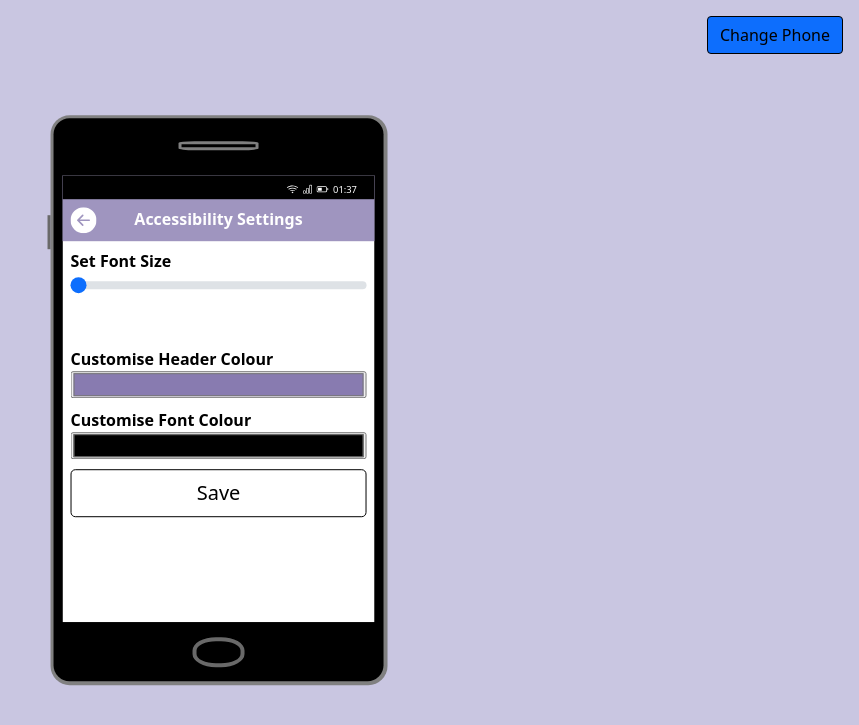
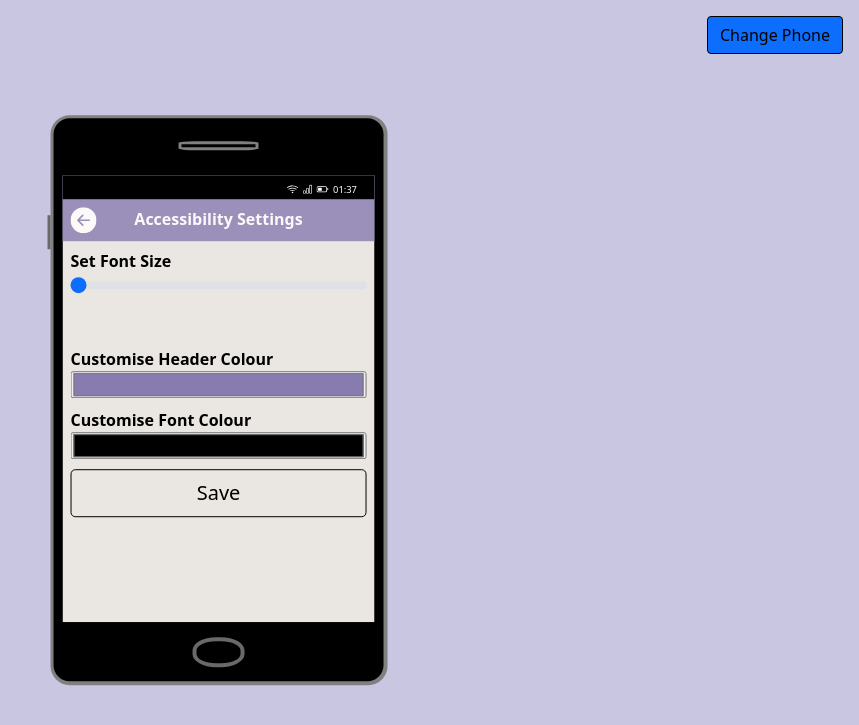
Before and after one commit to owen-master/Appsistant, a Laravel app: page /settings in a window 1280 px wide. Shown: the top 725 px of the page, without its empty margins (421-1280 px from the left). Run offline with Laravel 8, Linux system fonts and the light colour scheme.

Commit message:
Background colour change for android.

```diff
--- a/src/resources/views/base.blade.php
+++ b/src/resources/views/base.blade.php
@@ -227,7 +227,7 @@
     <div class="android-details"></div>
     <div class="android-left"></div>
     <div class="android-screen">
-        <div class="android-content">
+        <div class="android-content" style="background-color: #eae7e2;">
             <div class="container top-menu" style="position: absolute; z-index: 100; background-color: black; width: 100%; padding-left: 14em">
                 <svg xmlns="http://www.w3.org/2000/svg" width="12" height="12" fill="currentColor" class="bi bi-wifi" viewBox="0 0 16 16">
                     <path d="M15.384 6.115a.485.485 0 0 0-.047-.736A12.444 12.444 0 0 0 8 3C5.259 3 2.723 3.882.663 5.379a.485.485 0 0 0-.048.736.518.518 0 0 0 .668.05A11.448 11.448 0 0 1 8 4c2.507 0 4.827.802 6.716 2.164.205.148.49.13.668-.049z"/>
```
